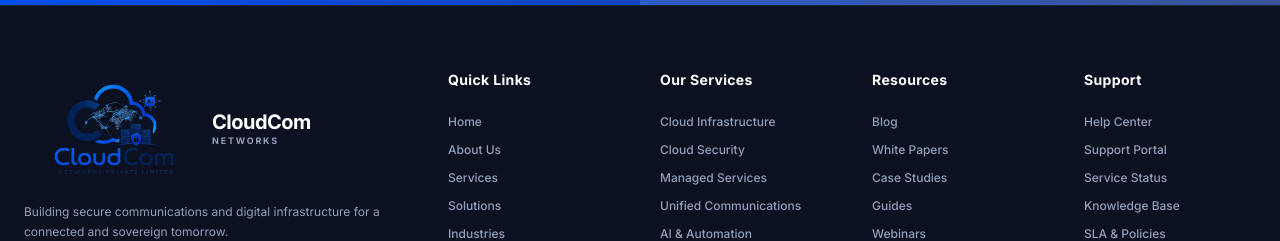
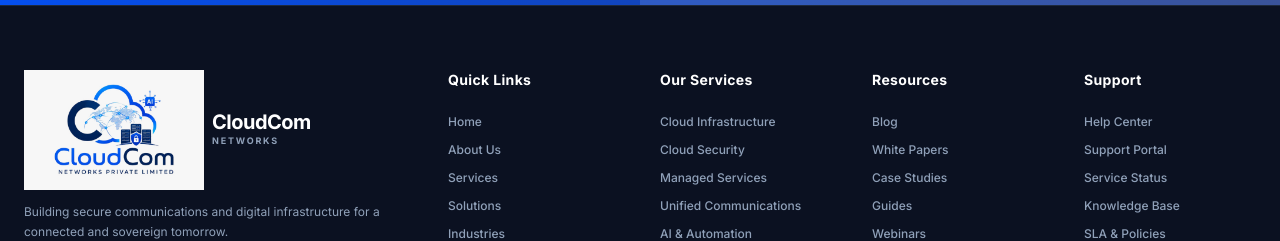
Before and after one commit to arindammohanty/ccn-web-ari, a Next.js app: page /contact in a window 1280 px wide. Shown: the part 1589-1830 px from the top of the page. Built offline with nearby package versions, Linux system fonts and the light colour scheme; grey boxes are pictures that could not be loaded.

Commit message:
Update Footer.tsx

```diff
--- a/components/Footer.tsx
+++ b/components/Footer.tsx
@@ -21,7 +21,7 @@ export default function Footer() {
                         <div className="lg:col-span-2">
                             <div className="flex items-center gap-2 mb-3">
                                 <img
-                                src="/media/logo.png"
+                                src="/media/logo.jpeg"
                                 alt="CloudCom Networks Logo"
                                 className="h-auto w-45 object-contain"
                                 />
```
